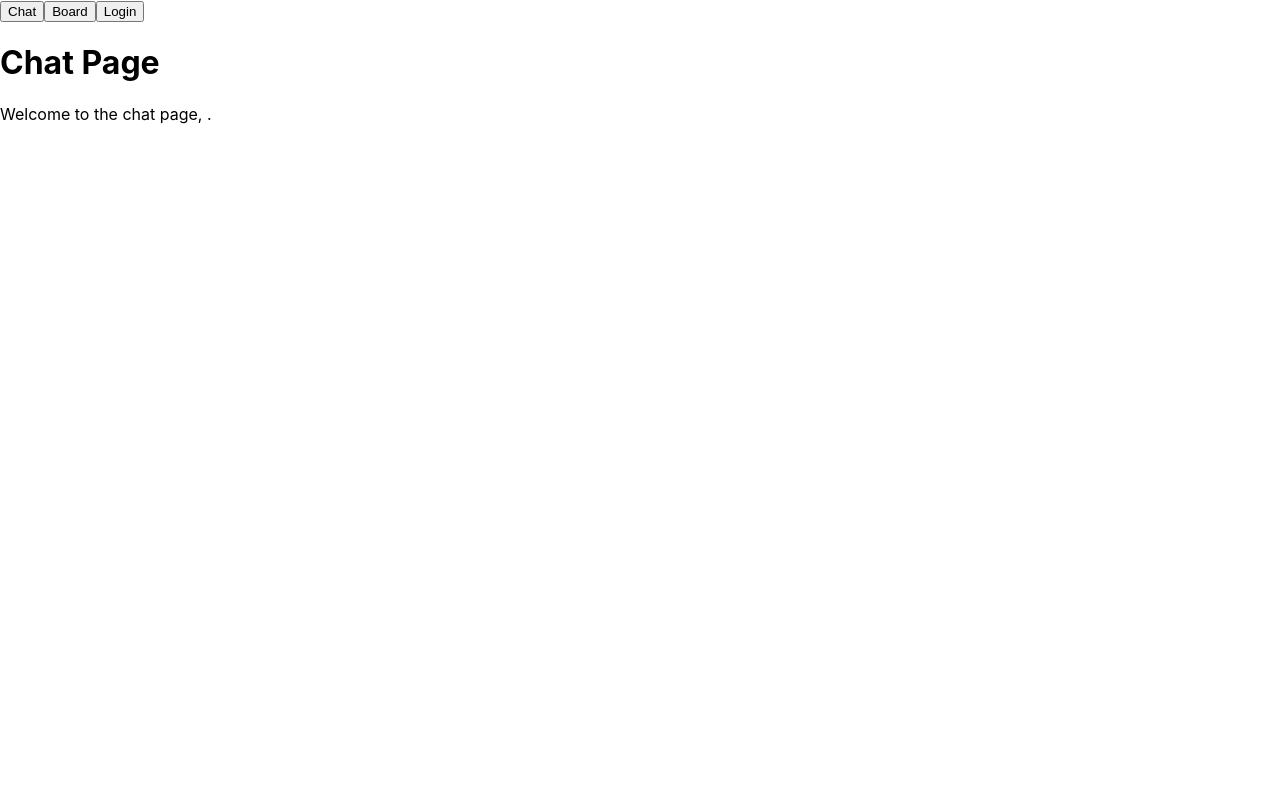
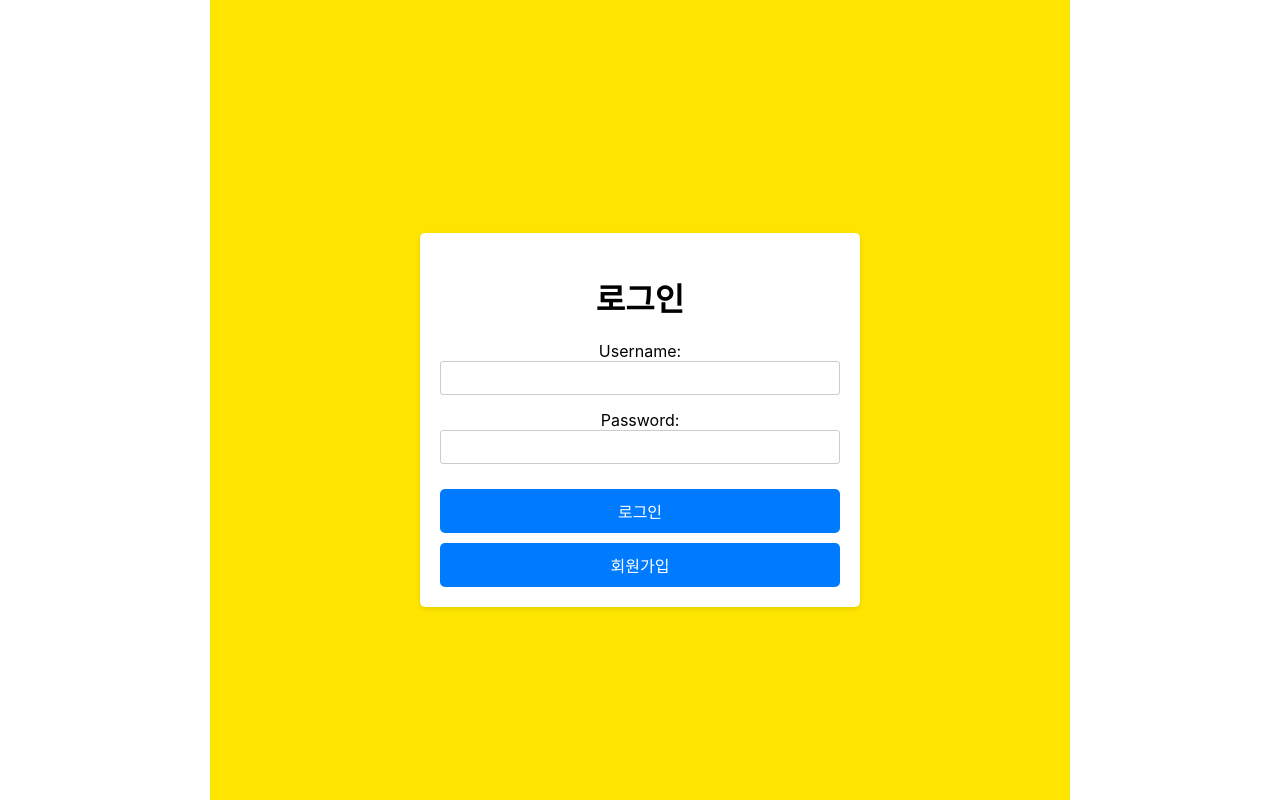
Before and after one commit to ParkWonBin/Codelabit_AICC_Project_04, a React (Create React App) app in the folder react_ts/: page / in a window 1280 px wide. Built offline with nearby package versions, Linux system fonts and the light colour scheme; no server answers.

Commit message:
React(tx) - 회원가입, 로그인 CSS 예시

```diff
--- a/react_ts/src/App.css
+++ b/react_ts/src/App.css
@@ -1,38 +1,20 @@
-.App {
+#App {
   text-align: center;
-}
+  background-color: #FEE500;
+  position: relative;
 
-.App-logo {
-  height: 40vmin;
-  pointer-events: none;
-}
+  max-width: 800px;
+  margin-right: auto;
+  margin-left: auto;
 
-@media (prefers-reduced-motion: no-preference) {
-  .App-logo {
-    animation: App-logo-spin infinite 20s linear;
-  }
-}
+  height: 95vh;
+  padding-top: 5vh;
+  padding-right: 30px;
+  padding-left: 30px;
 
-.App-header {
-  background-color: #282c34;
-  min-height: 100vh;
   display: flex;
   flex-direction: column;
-  align-items: center;
-  justify-content: center;
-  font-size: calc(10px + 2vmin);
-  color: white;
+  justify-content: center; /* 세로 방향으로 가운데 정렬 */
+  align-items: center; /* 가로 방향으로 가운데 정렬 */
+  height: 95vh; /* 화면 전체 높이 */
 }
-
-.App-link {
-  color: #61dafb;
-}
-
-@keyframes App-logo-spin {
-  from {
-    transform: rotate(0deg);
-  }
-  to {
-    transform: rotate(360deg);
-  }
-}
--- a/react_ts/src/App.tsx
+++ b/react_ts/src/App.tsx
@@ -1,13 +1,14 @@
 import React, { useState } from 'react';
 import { Menu, UserInfo } from './types';
 
+import './App.css';
 import Chat from './pages/chat';
 import MyPage from './pages/mypage';
 import Board from './pages/board';
 import Navigation from './components/navigation';
 
 const App: React.FC = () => {
-  const [selectedMenu, setSelectedMenu] = useState<Menu>('chat');
+  const [selectedMenu, setSelectedMenu] = useState<Menu>('mypage');
   const [userInfo, setUserInfo] = useState<UserInfo>({
     id:-1,
     username:"",
@@ -30,11 +31,12 @@ const App: React.FC = () => {
   };
 
   return (
-    <div>
-      <Navigation selectedMenu={selectedMenu} setSelectedMenu={setSelectedMenu} userInfo={userInfo} />
-      <div>
-        {renderPage()}
-      </div>
+    <div id="App">
+      {userInfo.isLoggedIn
+        ?<Navigation selectedMenu={selectedMenu} setSelectedMenu={setSelectedMenu} userInfo={userInfo} />
+        :<></>
+      }
+      {renderPage()}
     </div>
   );
 };
--- /dev/null
+++ b/react_ts/src/components/myPage/loginForm.css
@@ -0,0 +1,60 @@
+#loginForm,
+#registerForm {
+    display: flex;
+    flex-direction: column;
+    align-items: center;
+    min-width: 300px;
+    width: 50%;
+    background: white;
+    padding: 20px;
+    border-radius: 5px;
+    box-shadow: 0 2px 4px rgba(0, 0, 0, 0.1);
+
+    /* position: absolute; */
+    top: 5vh;
+
+}
+
+#loginForm form,
+#registerForm form{
+    width: 100%;
+}
+
+#loginForm div,
+#registerForm div {
+    margin-bottom: 15px;
+}
+
+#loginForm label,
+#registerForm label {
+    display: flex;
+    flex-direction: column;
+    font-size: 16px;
+    margin-bottom: 5px;
+}
+
+#loginForm input,
+#registerForm input {
+    padding: 8px;
+    border: 1px solid #ccc;
+    border-radius: 3px;
+    font-size: 14px;
+}
+
+#loginForm button,
+#registerForm button {
+    width: 100%;
+    padding: 10px;
+    background-color: #007bff;
+    border: none;
+    border-radius: 5px;
+    color: white;
+    font-size: 16px;
+    cursor: pointer;
+    margin-top: 10px;
+}
+
+#loginForm button:hover,
+#registerForm button:hover {
+    background-color: #0056b3;
+}
--- a/react_ts/src/components/myPage/loginForm.tsx
+++ b/react_ts/src/components/myPage/loginForm.tsx
@@ -1,6 +1,8 @@
 import React, { useState } from 'react';
 import { UserInfo } from '../../types';
 import { login, register } from '../../hooks/useAuth';
+
+import './loginForm.css';
 
 interface LoginProps {
   setUserInfo: React.Dispatch<React.SetStateAction<UserInfo>>;
@@ -47,7 +49,8 @@ const LoginForm: React.FC<LoginProps> = ({ setUserInfo }) => {
   };
 
   const renderLoginForm = () => (
-    <div>
+    <div id="loginForm">
+      <h1>로그인</h1>
       <form onSubmit={handleLogin}>
         <div>
           <label>
@@ -67,8 +70,11 @@ const LoginForm: React.FC<LoginProps> = ({ setUserInfo }) => {
     </div>
   );
 
+
+
   const renderRegisterForm = () => (
-    <div>
+    <div id="registerForm">
+      <h1>회원가입</h1>
       <form onSubmit={handleRegister}>
         <div>
           <label>
@@ -94,10 +100,11 @@ const LoginForm: React.FC<LoginProps> = ({ setUserInfo }) => {
     </div>
   );
 
+
   return (
-    <div>
+    <>
       {isRegistering ? renderRegisterForm() : renderLoginForm()}
-    </div>
+    </>
   );
 };
 
--- /dev/null
+++ b/react_ts/src/components/myPage/myData.css
@@ -0,0 +1,34 @@
+#myPage {
+    display: flex;
+    flex-direction: column;
+    align-items: center;
+    background: white;
+    padding: 20px;
+    border-radius: 5px;
+    box-shadow: 0 2px 4px rgba(0, 0, 0, 0.1);
+}
+
+#myPage h1 {
+    margin-bottom: 20px;
+}
+
+#myPage p {
+    font-size: 16px;
+    margin-bottom: 10px;
+}
+
+#myPage button {
+    width: 100%;
+    padding: 10px;
+    background-color: #007bff;
+    border: none;
+    border-radius: 5px;
+    color: white;
+    font-size: 16px;
+    cursor: pointer;
+    margin-top: 10px;
+}
+
+#myPage button:hover {
+    background-color: #0056b3;
+}
--- a/react_ts/src/components/myPage/myData.tsx
+++ b/react_ts/src/components/myPage/myData.tsx
@@ -1,5 +1,7 @@
 import React from 'react';
 import { UserInfo } from '../../types';
+
+import './myData.css';
 
 interface MyPageFormProps {
   userInfo: UserInfo;
@@ -26,14 +28,18 @@ const MyData: React.FC<MyPageFormProps> = ({ userInfo, setUserInfo }) => {
     }
   };
 
-  return (
-    <div>
+  const renderMyPage = () => (
+    <div id="myPage">
       <h1>마이 페이지</h1>
       <p>환영합니다, {userInfo.username}</p>
       <p>이메일: {userInfo.email}</p>
       <button onClick={handleLogout}>로그아웃</button>
     </div>
   );
+
+  return (
+    <>{renderMyPage()}</>
+  );
 };
 
 export default MyData;
--- /dev/null
+++ b/react_ts/src/components/navigation.css
@@ -0,0 +1,31 @@
+#mainNav {
+    background-color: #7C665A;
+    width: 100%;
+    height: 70px;
+    position: absolute;
+    bottom: 0;
+    left: 0;
+
+    display: flex;
+    justify-content: center; /* 가로 방향으로 가운데 정렬 */
+    align-items: center; /* 세로 방향으로 가운데 정렬 */
+
+    z-index: 99;
+}
+
+#mainNav button {
+    flex: 1; /* 각 버튼이 동일한 너비를 가지도록 설정 */
+    height: 100%;
+    background: none;
+    border: none;
+    color: white;
+    font-size: 16px;
+    cursor: pointer;
+    display: flex;
+    justify-content: center; /* 버튼 안의 텍스트를 가로 방향으로 가운데 정렬 */
+    align-items: center; /* 버튼 안의 텍스트를 세로 방향으로 가운데 정렬 */
+}
+
+#mainNav button.active {
+    background-color: #423630; /* 활성화된 버튼의 배경색 변경 */
+}
--- a/react_ts/src/components/navigation.tsx
+++ b/react_ts/src/components/navigation.tsx
@@ -1,5 +1,7 @@
 import React from 'react';
 import { Menu, UserInfo } from '../types';
+
+import './navigation.css';
 
 interface NavigationProps {
   selectedMenu: Menu;
@@ -9,11 +11,11 @@ interface NavigationProps {
 
 const Navigation: React.FC<NavigationProps> = ({ selectedMenu, setSelectedMenu, userInfo }) => {
   return (
-    <nav>
-      <button onClick={() => setSelectedMenu('chat')} className={selectedMenu === 'chat' ? 'active' : ''}>Chat</button>
-      <button onClick={() => setSelectedMenu('board')} className={selectedMenu === 'board' ? 'active' : ''}>Board</button>
+    <nav id="mainNav">
+      <button onClick={() => setSelectedMenu('chat')} className={selectedMenu === 'chat' ? 'active' : ''}>챗봇</button>
+      <button onClick={() => setSelectedMenu('board')} className={selectedMenu === 'board' ? 'active' : ''}>게시판</button>
       <button onClick={() => setSelectedMenu('mypage')} className={selectedMenu === 'mypage' ? 'active' : ''}>
-        {userInfo.isLoggedIn ? 'My Page' : 'Login'}
+        {userInfo.isLoggedIn ? '내정보' : '로그인'}
       </button>
     </nav>
   );
--- a/react_ts/src/hooks/useAuth.ts
+++ b/react_ts/src/hooks/useAuth.ts
@@ -2,10 +2,12 @@
 import axios from 'axios';
 import { UserInfo } from '../types';
 
-const EXPRESS_URL = process.env.REACT_APP_EXPRESS_URL || 'http://localhost:4001';
+const EXPRESS_URL = process.env.REACT_APP_EXPRESS_URL || 'http://localhost:4000';
 
 export const login = async (username: string, password: string): Promise<UserInfo> => {
-  const response = await axios.post(`${EXPRESS_URL}/api/users/login`, { username, password });
+  const endpoint = `${EXPRESS_URL}/api/users/login`
+  console.log(endpoint)
+  const response = await axios.post(endpoint, { username, password });
   const userInfo = {
       id:response.data.loginInfo.id,
       username:response.data.loginInfo.username,
@@ -17,5 +19,7 @@ export const login = async (username: string, password: string): Promise<UserInf
 };
 
 export const register = async (username: string, email: string, password: string): Promise<void> => {
-  await axios.post(`${EXPRESS_URL}/api/users/register`, { username, email, password });
+  const endpoint = `${EXPRESS_URL}/api/users/register`
+  console.log(endpoint)
+  await axios.post(endpoint, { username, email, password });
 };
```
